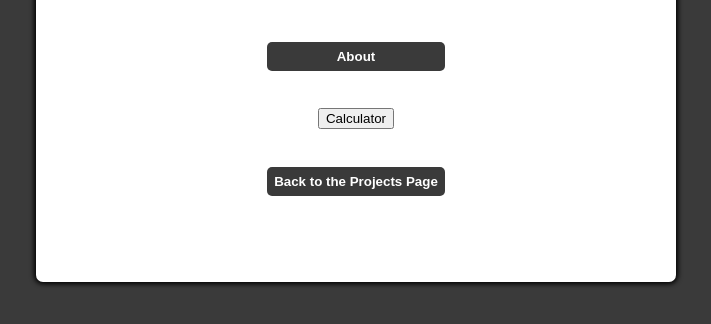
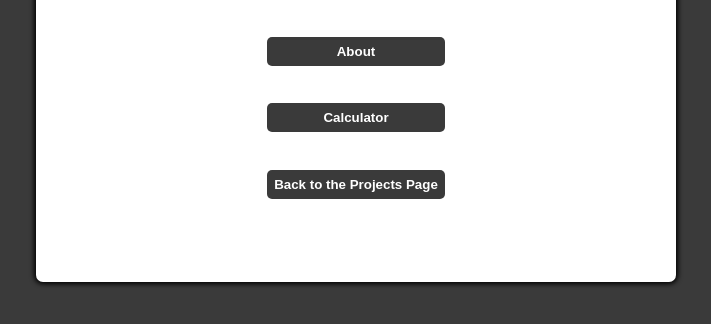
Before and after one commit to OrionNuble/OrionNuble.github.io, a plain HTML site: page xprizeCarbonRemoval.html in a window 1280 px wide. Shown: the part 398-722 px from the top of the page, without its empty margins (284-995 px from the left). Drawn offline with Linux system fonts and the light colour scheme.

Commit message:
Update xprizeCarbonRemoval.css

```diff
--- a/xprizeCarbonRemoval.css
+++ b/xprizeCarbonRemoval.css
@@ -53,3 +53,15 @@ body {
   cursor: pointer;
   outline: none;
 }
+
+#calc {
+  width: 100%;
+  padding: 7px;
+  border: none;
+  border-radius: 5px;
+  color: white;
+  font-weight: bold;
+  background-color: #3a3a3a;
+  cursor: pointer;
+  outline: none;
+}
```
